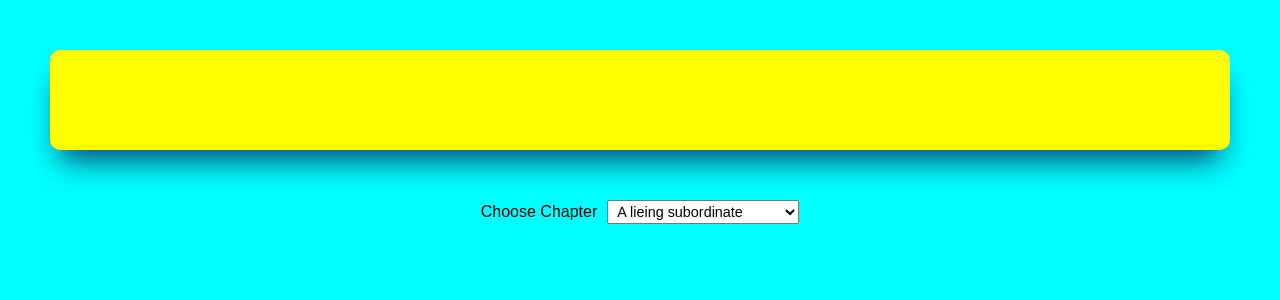
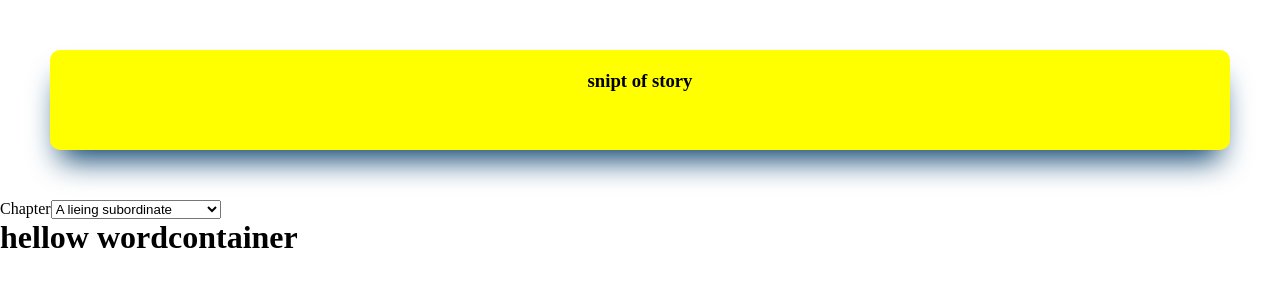
Before and after one commit to Shub1970/vocabilary_rememberweb, a React (Create React App) app: page / in a window 1280 px wide. Shown: the top 300 px of the page. Built offline with nearby package versions, Linux system fonts and the light colour scheme.

Commit message:
refactoring story project

```diff
--- a/src/App.css
+++ b/src/App.css
@@ -3,6 +3,3 @@
   margin: 0;
   box-sizing: border-box;
 }
-body {
-  background-color: aqua;
-}
--- a/src/App.js
+++ b/src/App.js
@@ -1,11 +1,11 @@
 import React from 'react';
 import './App.css';
-import WordContainer from "./wordcontainer"
+import Story from './story';
 
 function App() {
   return (
     <div className="App">
-      <WordContainer />
+      <Story />
     </div>
   );
 }
--- a/src/chapteroptionbar/index.js
+++ b/src/chapteroptionbar/index.js
@@ -1 +1,30 @@
-// added to wordcontainer.index
+import React,{useEffect} from "react";
+import { useReactContex } from "../reactContex";
+import { Data } from "../Data";
+
+const ChapterOpt = () => {
+    const {state,Dispatch}=useReactContex();
+    useEffect(() => {
+        const tempchap=Data.map((page)=>{
+            return (page.chapter)
+                })
+        Dispatch({type:"update_chapter",payload:tempchap})
+    }, [])
+  return (
+    <>
+    <label htmlFor="option">Chapter</label>
+
+    <select name="option" onSelect={(e)=>{Dispatch({type:'chapter_change',payload:e.target.value})}} >
+        {
+            state.chapter.map((chapter)=>{
+                return(
+                    <option value={chapter}>{chapter}</option>
+                )
+            })
+        }
+    </select>
+    </>
+  )
+}
+
+export default ChapterOpt
--- /dev/null
+++ b/src/reactContex.js
@@ -0,0 +1,9 @@
+import react, { createContext } from 'react';
+
+const ReactContex=createContext();
+export const useReactContex=()=>{
+    return(
+        react.useContext(ReactContex)
+    )
+}
+export default ReactContex;
--- /dev/null
+++ b/src/reducer.js
@@ -0,0 +1,30 @@
+import React from "react";
+import {Data} from "./Data"
+
+const reducer = (state,{type,payload}) => {
+    if(type==='change_chapter'){
+        const newstring_word=Data.filter(x=>x.chapter===payload)
+        return (
+            {
+                ...state,topic:payload,word_string:newstring_word.string_word
+            }
+        )
+    }
+    else if(type=='update_chapter'){
+        return(
+            {...state,chapter:payload}
+            )
+    }
+    else if(type=='change_sentence'){
+        return(
+            {
+                ...state,sentence:payload
+            }
+        )
+    }
+    else{
+        throw new Error(`type ${type} not found`)
+    }
+}
+
+export default reducer
--- /dev/null
+++ b/src/story/index.js
@@ -0,0 +1,28 @@
+import React,{useReducer} from "react";
+import Stringcontainer from "../stringcontainer"
+import Chapteroptionbar from "../chapteroptionbar"
+import Wordcontainer from "../wordcontainer";
+import reducer from "../reducer";
+import reactContex from "../reactContex";
+const initialState={
+    sentence:"snipt of story",
+    topic:' ',
+    chapter:[],
+    word_string:[]
+}
+const Story = () => {
+    const [state, Dispatch] = useReducer(reducer, initialState)
+    const provideState={state,Dispatch}
+return (
+    <>
+    <reactContex.Provider value={provideState}>
+    <Stringcontainer />
+    <Chapteroptionbar />
+    <Wordcontainer />
+    </reactContex.Provider>
+    </>
+
+)
+}
+
+export default Story
--- a/src/stringcontainer/index.js
+++ b/src/stringcontainer/index.js
@@ -1,10 +1,12 @@
-import React from "react";
+
 import {StringCont} from "./stringcontainercss"
-const Stringcont=(prop)=>{
+import { useReactContex } from "../reactContex";
+const Stringcont=()=>{
+    const {state,Dispatch}=useReactContex();
     return(
         <>
             <StringCont>
-                {prop.sentence}
+                {state.sentence}
             </StringCont>
         </>
     )
--- /dev/null
+++ b/src/word_button/index.js
@@ -0,0 +1,14 @@
+import React from 'react'
+import { Word_style } from './word_button_style'
+import { useReactContex } from '../reactContex'
+
+const Word = (sentence) => {
+  const {state,Dispatch}=useReactContex();
+  return (
+    <Word_style onClick={()=>{Dispatch({type:"change_sentence",payload:sentence})}}>
+
+    </Word_style>
+  )
+}
+
+export default Word
--- a/src/wordcontainer/index.js
+++ b/src/wordcontainer/index.js
@@ -1,90 +1,19 @@
-import React, {useState,useEffect,useReducer,useContext} from "react";
-// import ChapterOptionBar from "../chapteroptionbar";
-import  {Data}  from "../Data"
-import Stringcont from "../stringcontainer";
-import {WordCont} from "./wordcontainercss"
-import { Word_style } from "./wordstyle";
-import {reducer}  from "./reducer";
-import { OptionBar } from "../chapteroptionbar/optionbarcss";
-const defaultstate={
-    chapter:'',
-    vocab_sentence:[]
-}
-const Funccontex=React.createContext();
-const Wordcont=()=>{
-    const [string, setString] = useState();
-    const [chap,setchap]=useState([]);
-    const [state, dispatch] = useReducer(reducer,defaultstate)
-    const chapterchange=(topic)=>{
-        return(dispatch({type:'change_topic',payload:topic}))
-    }
-    useEffect(() => {
-        const arr=[];
-        Data.map(({chapter,word_string})=>{
-            arr.push(chapter);
-            setchap(arr)
-        })
-    },[])
+import { useReactContex } from "../reactContex";
+import Word from "../word_button";
+const Wordcontainer=()=>{
+    const {state,Dispatch}=useReactContex();
     return(
-        <Funccontex.Provider value={{chapterchange}}>
         <>
-        <Stringcont {...string} />
-        <ChapterOptionBar props={[...chap]} />
-
-        <WordCont>
-            {
-                state.vocab_sentence.map((obj)=>{
-                    const {chapter,word_string}=obj;
-                    return(
-                        <>
-                        {
-                        word_string.map((inobj)=>{
-                            const {id,word,string}=inobj;
-                        return(
-                            <Word_style  type="button" onClick={()=>{
-                                    setString({...inobj})
-                                }}
-                            >
-                                {inobj.word}
-                            </Word_style>
-                        )})
-                    }
-                    </>
-                    )
-                })
-
-            }
-        </WordCont>
-        </>
-        </Funccontex.Provider>
-        )
-
-}
-
-function ChapterOptionBar(prop) {
-const [chapter,setChapter]=useState(' ')
-const {chapterchange}=useContext(Funccontex);
-useEffect(() => {
-    chapterchange(chapter);
-},[chapter])
-return (
-    <OptionBar>
-    <div>
-        <label htmlFor="chapteroptionbar">Choose Chapter</label>
-        <select  id="chapteroptionbar" onChange={(e)=>{
-        setChapter(e.target.value)
-        }}>
+        <h1>hellow wordcontainer</h1>
         {
-
-            prop.props.map((chapter)=>{
-            return(
-                <option value={chapter}>{chapter}</option>
+            state.word_string.map((obj)=>{
+                const {id,word,sentence}=obj;
+                return(
+                        <Word props={sentence}>{word}</Word>
                 )
             })
-            }
-        </select>
-    </div>
-    </OptionBar>
-)
+        }
+        </>
+        )
 }
-export default Wordcont;
+export default Wordcontainer;
--- a/src/wordcontainer/reducer.js
+++ /dev/null
@@ -1,18 +0,0 @@
-
-import { Data } from "../Data";
-
-
-export const reducer= (state, { type, payload }) => {
-    if(type==='change_topic'){
-    const newobj=Data.filter(x=>x.chapter===payload);
-
-        return(
-            {
-                chapter:payload,
-                vocab_sentence:newobj
-            }
-        )
-    }
-    throw new Error('no matching')
-
-}
```
Also changed, not shown: src/word_button/word_button_style.js (renamed from src/wordcontainer/wordstyle.js).
